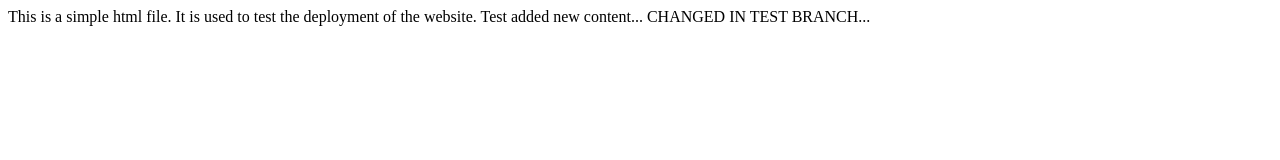
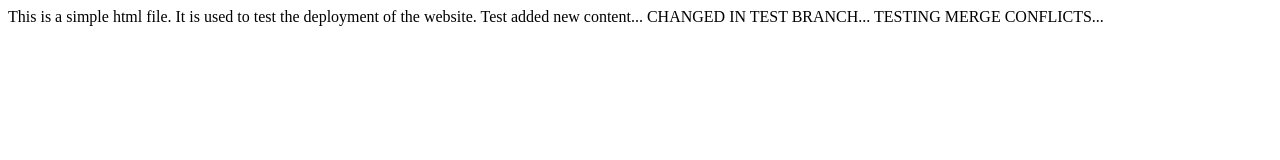
Before and after one commit to rizcdev/wcd2, a plain HTML site: page website/index.html in a window 1280 px wide. Drawn offline with Linux system fonts and the light colour scheme.

Commit message:
Changes in test branch...

```diff
--- a/website/index.html
+++ b/website/index.html
@@ -11,5 +11,6 @@
      This is a simple html file. It is used to test the deployment of the website.
      Test added new content...
      CHANGED IN TEST BRANCH...
+     TESTING MERGE CONFLICTS...
 </body>
 </html>
```
